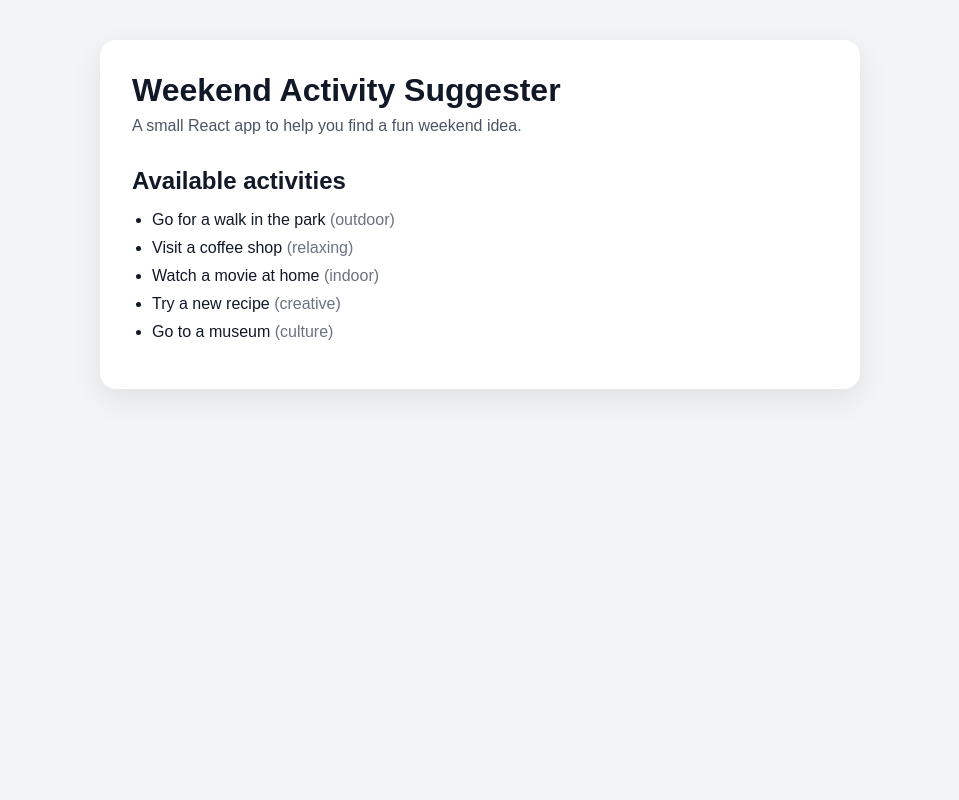
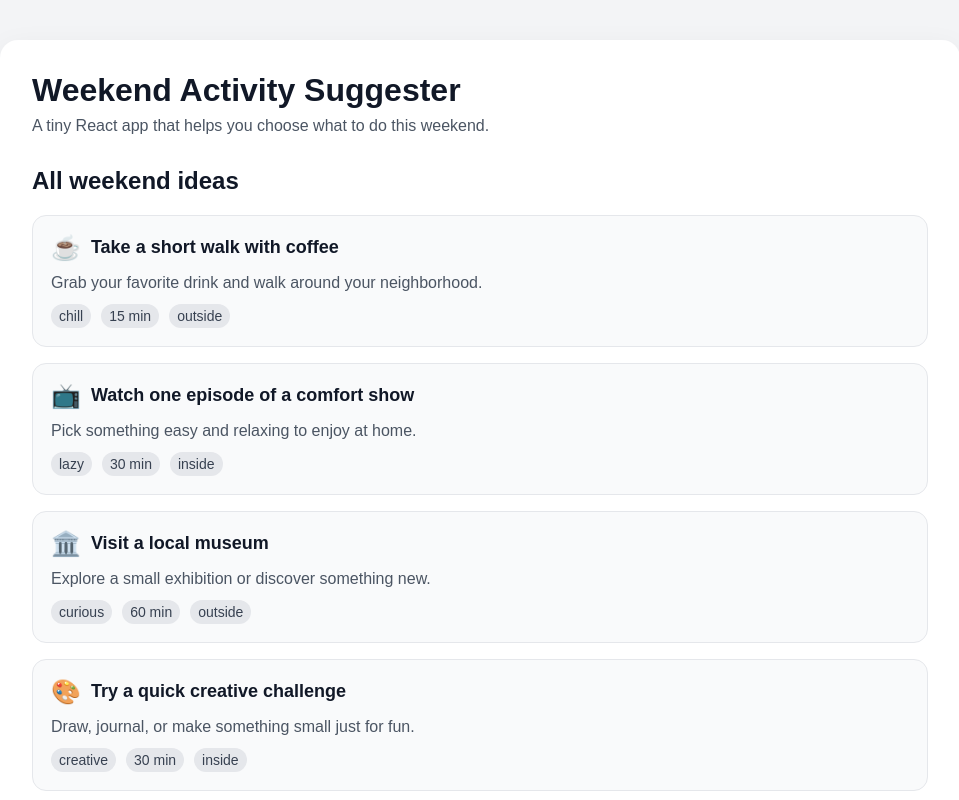
Before and after one commit to chiffa-fox/ReactWorkshop-WeekendActivitySuggester, a React (Vite) app: page / in a window 1280 px wide. Shown: the top 800 px of the page, without its empty margins (160-1119 px from the left). Built offline with nearby package versions, Linux system fonts and the light colour scheme.

Commit message:
Step 1: add components and render activity cards

```diff
--- a/src/App.css
+++ b/src/App.css
@@ -3,12 +3,12 @@
 }
 
 .app {
-    max-width: 760px;
+    max-width: 960px;
     margin: 40px auto;
     padding: 32px;
     background: white;
-    border-radius: 16px;
-    box-shadow: 0 10px 30px rgba(0, 0, 0, 0.08);
+    border-radius: 18px;
+    box-shadow: 0 12px 32px rgba(0, 0, 0, 0.08);
 }
 
 .header h1 {
@@ -25,18 +25,49 @@
     margin-top: 32px;
 }
 
-.activity-list h2 {
-    margin-bottom: 12px;
+.activity-grid {
+    display: grid;
+    grid-template-columns: 1fr;
+    gap: 16px;
 }
 
-.activity-list ul {
-    padding-left: 20px;
+.activity-item {
+    padding: 18px;
+    border-radius: 14px;
+    background: #f9fafb;
+    border: 1px solid #e5e7eb;
 }
 
-.activity-list li {
-    margin-bottom: 10px;
+.activity-top-row {
+    display: flex;
+    align-items: center;
+    gap: 10px;
 }
 
-.activity-list span {
-    color: #6b7280;
+.activity-top-row h3 {
+    margin: 0;
+    font-size: 18px;
 }
+
+.activity-emoji {
+    font-size: 24px;
+}
+
+.activity-item p {
+    margin: 12px 0;
+    color: #4b5563;
+}
+
+.activity-meta {
+    display: flex;
+    flex-wrap: wrap;
+    gap: 10px;
+}
+
+.activity-meta span {
+    font-size: 14px;
+    padding: 4px 8px;
+    border-radius: 999px;
+    background: #e5e7eb;
+    color: #374151;
+}
--- a/src/App.jsx
+++ b/src/App.jsx
@@ -8,7 +8,7 @@ function App() {
         <div className="app">
             <Header
                 title="Weekend Activity Suggester"
-                subtitle="A small React app to help you find a fun weekend idea."
+                subtitle="A tiny React app that helps you choose what to do this weekend."
             />
 
             <ActivityList activities={activities} />
--- a/src/components/ActivityList.jsx
+++ b/src/components/ActivityList.jsx
@@ -1,14 +1,26 @@
 function ActivityList({ activities }) {
     return (
         <section className="activity-list">
-            <h2>Available activities</h2>
-            <ul>
+            <h2>All weekend ideas</h2>
+
+            <div className="activity-grid">
                 {activities.map((activity) => (
-                    <li key={activity.id}>
-                        {activity.name} <span>({activity.category})</span>
-                    </li>
+                    <article key={activity.id} className="activity-item">
+                        <div className="activity-top-row">
+                            <span className="activity-emoji">{activity.emoji}</span>
+                            <h3>{activity.title}</h3>
+                        </div>
+
+                        <p>{activity.description}</p>
+
+                        <div className="activity-meta">
+                            <span>{activity.mood}</span>
+                            <span>{activity.time} min</span>
+                            <span>{activity.location}</span>
+                        </div>
+                    </article>
                 ))}
-            </ul>
+            </div>
         </section>
     );
 }
--- a/src/data/activities.js
+++ b/src/data/activities.js
@@ -1,7 +1,47 @@
 export const activities = [
-    { id: 1, name: 'Go for a walk in the park', category: 'outdoor' },
-    { id: 2, name: 'Visit a coffee shop', category: 'relaxing' },
-    { id: 3, name: 'Watch a movie at home', category: 'indoor' },
-    { id: 4, name: 'Try a new recipe', category: 'creative' },
-    { id: 5, name: 'Go to a museum', category: 'culture' },
+    {
+        id: 1,
+        title: 'Take a short walk with coffee',
+        description: 'Grab your favorite drink and walk around your neighborhood.',
+        mood: 'chill',
+        time: '15',
+        location: 'outside',
+        emoji: '☕',
+    },
+    {
+        id: 2,
+        title: 'Watch one episode of a comfort show',
+        description: 'Pick something easy and relaxing to enjoy at home.',
+        mood: 'lazy',
+        time: '30',
+        location: 'inside',
+        emoji: '📺',
+    },
+    {
+        id: 3,
+        title: 'Visit a local museum',
+        description: 'Explore a small exhibition or discover something new.',
+        mood: 'curious',
+        time: '60',
+        location: 'outside',
+        emoji: '🏛️',
+    },
+    {
+        id: 4,
+        title: 'Try a quick creative challenge',
+        description: 'Draw, journal, or make something small just for fun.',
+        mood: 'creative',
+        time: '30',
+        location: 'inside',
+        emoji: '🎨',
+    },
+    {
+        id: 5,
+        title: 'Have a picnic in the park',
+        description: 'Bring snacks, a blanket, and enjoy some fresh air.',
+        mood: 'social',
+        time: '60',
+        location: 'outside',
+        emoji: '🧺',
+    },
 ];
```
Also changed, not shown: src/components/Header.jsx (line endings or trailing spaces).
